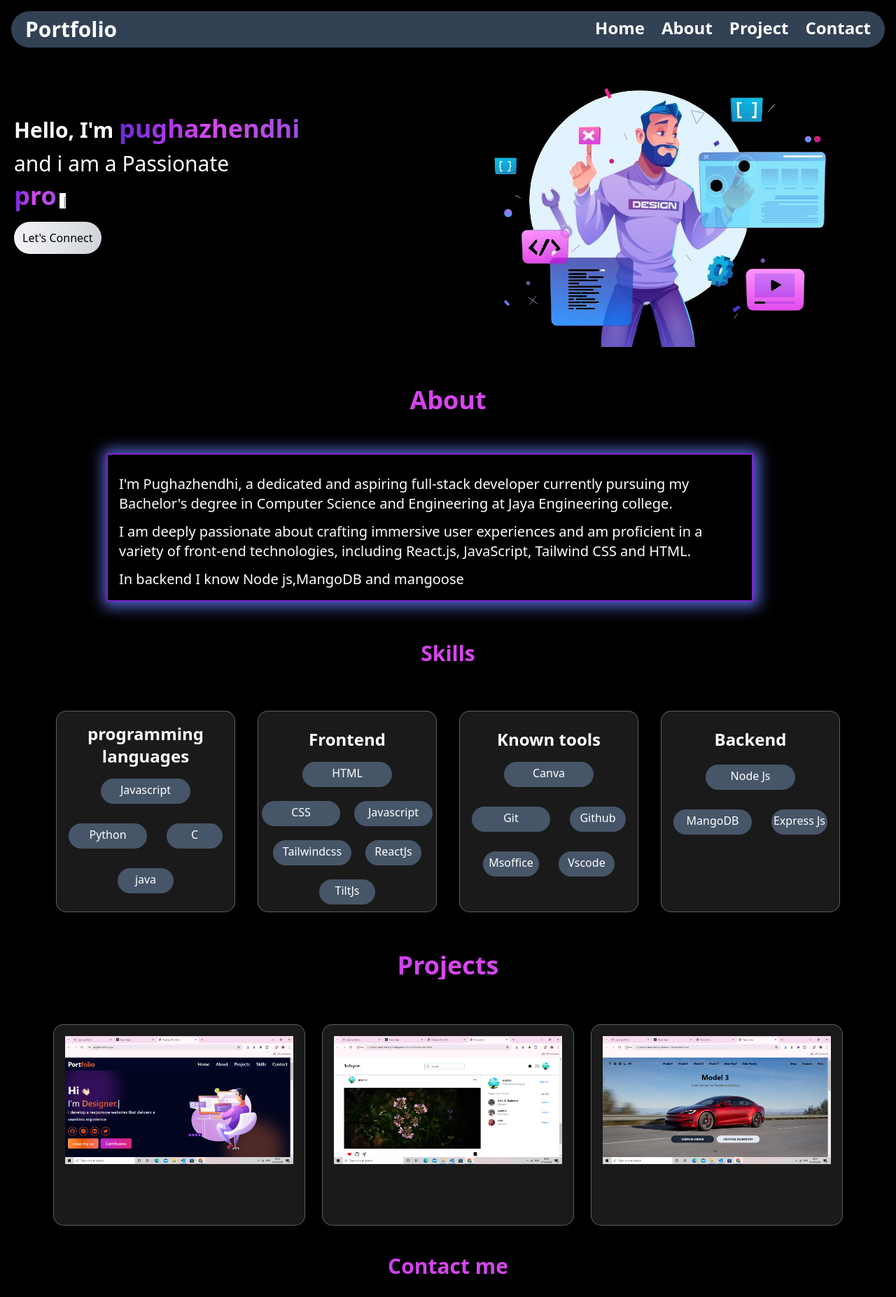
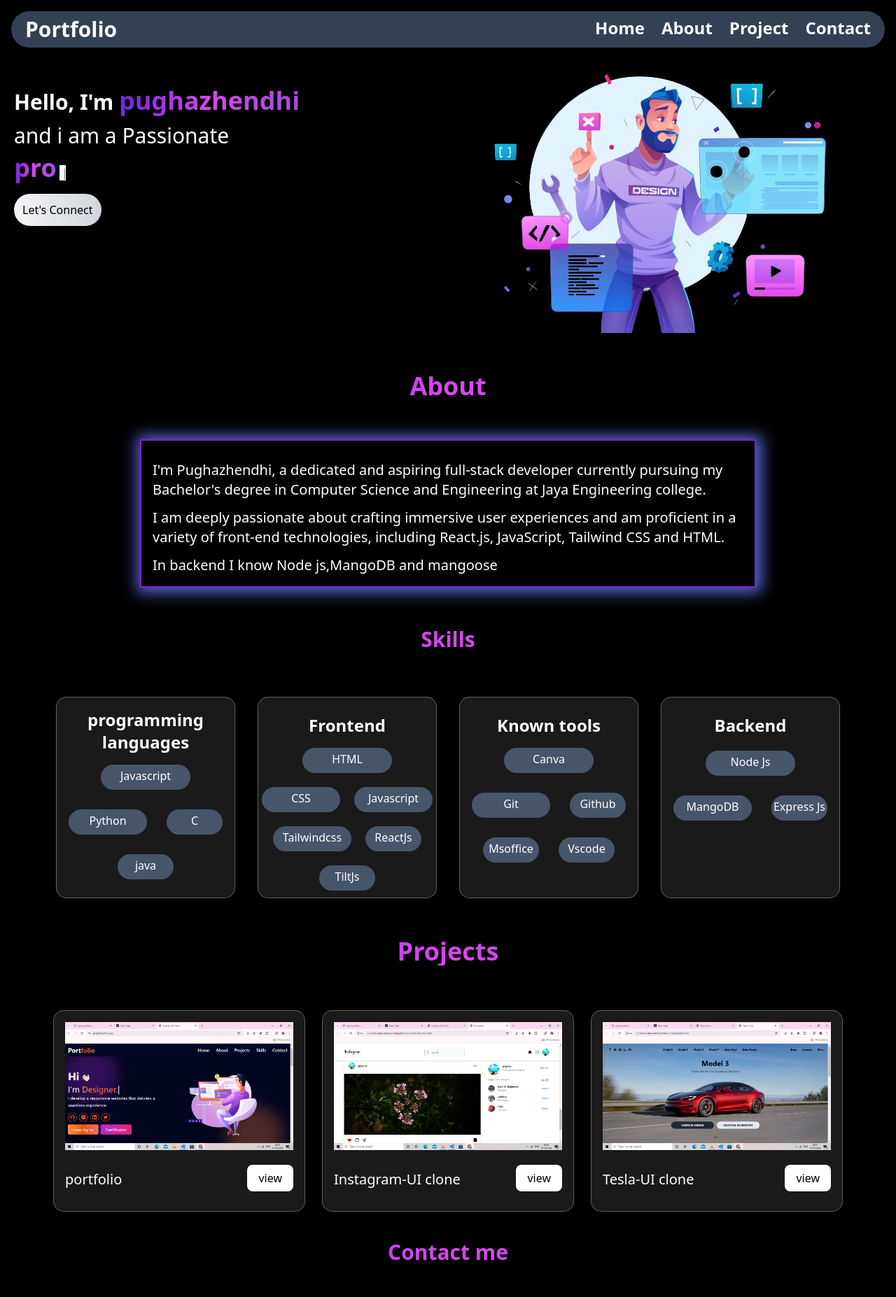
Before and after one commit to pughaz2003/react-portfolio, a React (Vite) app: page / in a window 1280 px wide. Shown: the top 1854 px of the page at 70% size. Built offline with nearby package versions, Linux system fonts and the light colour scheme.

Commit message:
changes committed

```diff
--- a/src/main.jsx
+++ b/src/main.jsx
@@ -12,10 +12,10 @@ import Contact from './pages/Contact.jsx'
 
 
 
+
  ReactDOM.createRoot(document.getElementById('root')).render(
 
   <React.StrictMode>
-
   <Header/>
   <Home/>
   <About/>
--- a/src/pages/About.jsx
+++ b/src/pages/About.jsx
@@ -5,12 +5,14 @@ export default function About() {
   return (
     <section id='' className='px-6 mb-10'>
     <h1 className='text-4xl gradient-text font-semibold text-center'>About</h1>
-
-  <div className='text-white p-4  w-full md:w-3/4 h-auto border-2 border-purple-700 mb-14 shadow-[2px_1px_20px_6px_#5a67d8]  md:ml-32 mt-14 '>
+    <div className='lg:px-44'>
+    <div className='text-white p-4  w-full h-auto border-2 border-purple-700 mb-14 shadow-[2px_1px_20px_6px_#5a67d8] mt-14 '>
   <p className='text-xl mt-3'>I'm Pughazhendhi, a dedicated and aspiring full-stack developer currently pursuing my Bachelor's degree in Computer Science and Engineering at Jaya Engineering college.</p >
   <p className='text-xl mt-3'>I am deeply passionate about crafting immersive user experiences and am proficient in a variety of front-end technologies, including React.js, JavaScript, Tailwind CSS and HTML.</p>
   <p className='text-xl mt-3'>In backend I know Node js,MangoDB and mangoose</p>
     </div>
+    </div>
+
 
 
 
--- a/src/pages/Home.jsx
+++ b/src/pages/Home.jsx
@@ -14,15 +14,15 @@ const [typeEffect] = useTypewriter({
     <section className='px-5 mb-14 '>
   <div className='container  mx-auto  flex justify-center flex-col sm:flex-row'>
            <div className='md:w-1/2  text-center md:text-left'>
-            <h2 className=' text-white text-3xl  font-bold mt-24 '>Hello, I'm <span className="gradient-text text-4xl font-bold">
+            <h2 className=' text-white text-3xl  font-bold  mt-14 '>Hello, I'm <span className="gradient-text text-3xl lg:text-4xl font-bold">
             pughazhendhi</span> </h2>
             <p className='text-3xl text-white mt-3'>and i am a Passionate</p>
-          <div className="mt-2"><span className='font-bold gradient-text text-4xl'>{typeEffect}</span> <span className="bg-white"><Cursor /></span></div>
+          <div className="mt-2"><span className='font-bold gradient-text text-3xl lg:text-4xl'>{typeEffect}</span> <span className="bg-white"><Cursor /></span></div>
           <div className='mt-7'>
     <a href="" className='w-4 h-3  bg-gradient-to-r from-gray-100 to-gray-300 p-3 rounded-full'>Let's Connect</a>
             </div>
             </div>
-        <div className='md:w-1/2 mt-5'>
+        <div className='md:w-1/2'>
          <img src={image} className="" alt="" />
            </div>
          </div>
--- a/src/pages/Projects.jsx
+++ b/src/pages/Projects.jsx
@@ -10,14 +10,33 @@ export default function Projects() {
       <div className='flex flex-wrap gap-6 justify-center mt-16'>
       <div className='w-[360px] h-72 glass rounded-lg p-4'>
         <img src={image1} alt="" />
+        <div className='mt-7 flex justify-between'>
+        <h1 className='text-xl text-white'>portfolio</h1>
+        <div>  <a href="" className='h-5 w-14 px-4 py-2 rounded-lg bg-white'>view</a></div>
+
+
+        </div>
+
 
       </div>
       <div className='w-[360px] h-72 glass rounded-lg p-4'>
       <img src={image2} alt="" />
+      <div className='mt-7 flex justify-between'>
+      <h1 className='text-xl text-white'>Instagram-UI clone</h1>
+        <div><a href="" className='h-5 w-14 px-4 py-2 rounded-lg bg-white'>view</a></div>
+       </div>
+
 
       </div>
       <div className='w-[360px] h-72 glass rounded-lg p-4'>
       <img src={image3} alt="" />
+      <div className='mt-7 flex justify-between'>
+      <h1 className='text-xl text-white'>Tesla-UI clone</h1>
+      <div>
+      <a href="" className='h-5 w-14 px-4 py-2 rounded-lg  bg-white'>view</a>
+      </div>
+
+        </div>
 
       </div>
       </div>
```
Also changed, not shown: 1 other file (tests, documents, lock files or other folders). Lines whose indentation alone changed are shown as unchanged.
